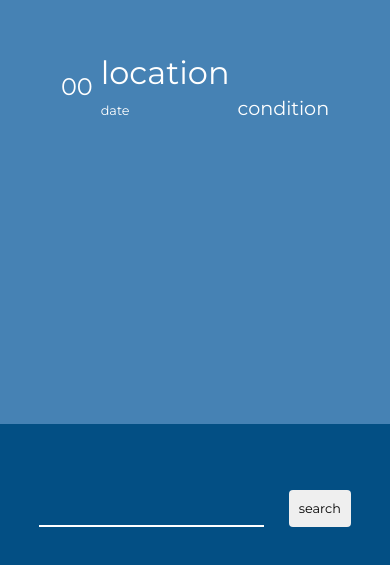
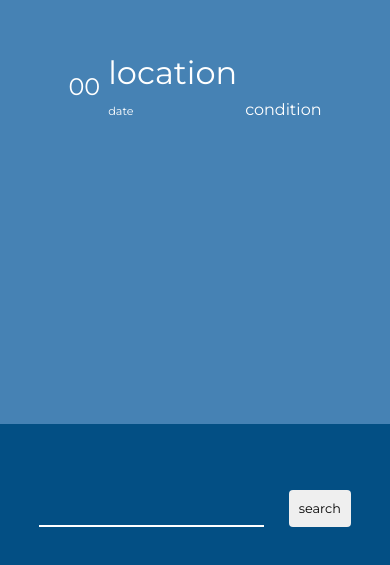
Before and after one commit to Muqeeth194/WeatherAPI, a plain HTML site: page index.html in a window 390 px wide. Shown: the part 251-816 px from the top of the page. Drawn offline with Linux system fonts and the light colour scheme; no server answers.

Commit message:
Update style.css

```diff
--- a/style.css
+++ b/style.css
@@ -100,11 +100,11 @@ nav form button {
     }
 
     .date {
-        font-size: 0.8rem;
+        font-size: 0.7rem;
     }
 
     .condition {
-        font-size: 1.2rem;
+        font-size: 1rem;
     }
 
     /* Adjust nav properties for better centering */
```
